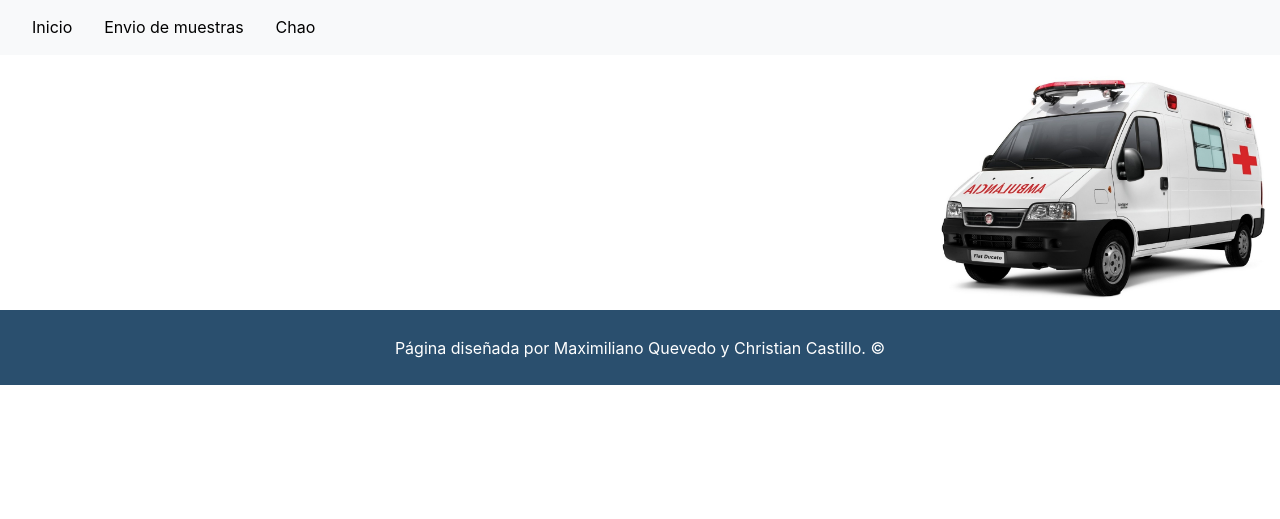
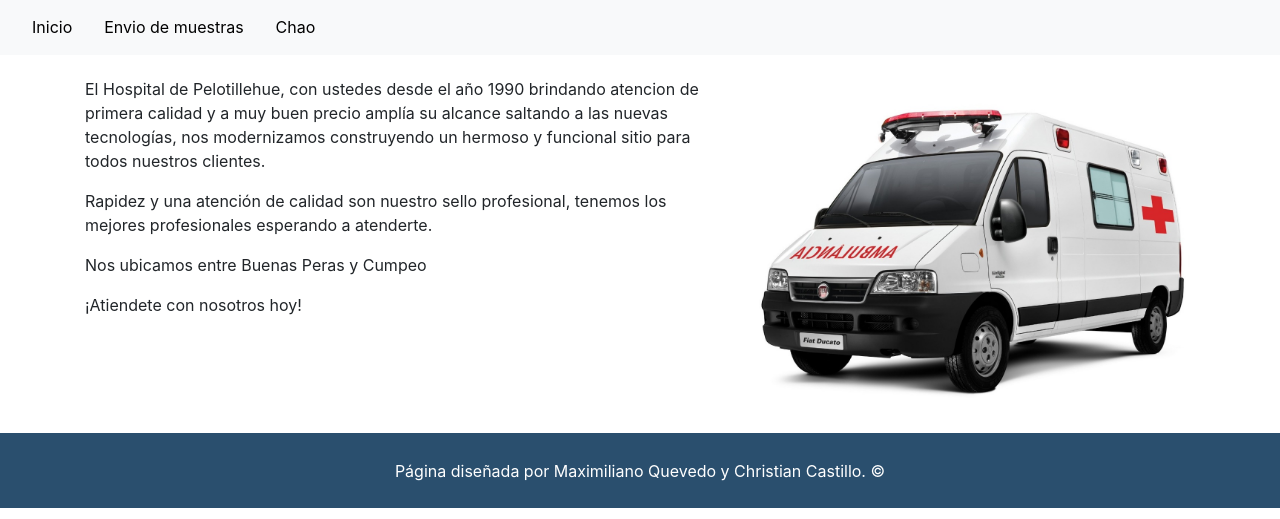
Before and after one commit to maxquevedo/dai, a CodeIgniter app: a page that uses index.php in a window 1280 px wide. Shown: the part 281-800 px from the top of the page. Run offline with CodeIgniter, Linux system fonts and the light colour scheme.

Commit message:
dejando bonito el index

```diff
--- a/index.php
+++ b/index.php
@@ -1,12 +1,22 @@
 <?php
 	require('head.php');
 ?>
-<div class="row-lg-12">
-	<div class="col-lg-4 offset-sm-9">
+<div class="row" style="margin-top: 2%; margin-bottom: 2%;">
+	<div class="col-lg-7">
+		<article>
+			<p>El Hospital de Pelotillehue, con ustedes desde el año 1990 brindando atencion de primera calidad y a muy buen precio amplía su alcance saltando a las nuevas tecnologías, nos modernizamos construyendo un hermoso y funcional sitio para todos nuestros clientes.</p>
+			<p>Rapidez y una atención de calidad son nuestro sello profesional, tenemos los mejores profesionales esperando a atenderte.</p>
+			<p>Nos ubicamos entre Buenas Peras y Cumpeo</p>
+			<p>¡Atiendete con nosotros hoy! </p>
+		</article>
+	</div>
+	<div class="col-lg-5">
 		<img class="img-fluid" width="100%" src="img/ambulancia.jpg">
 	</div>
 </div>
+<div class="row">
 
+</div>
 <?php
 	require('footer.php');
 ?>
```
